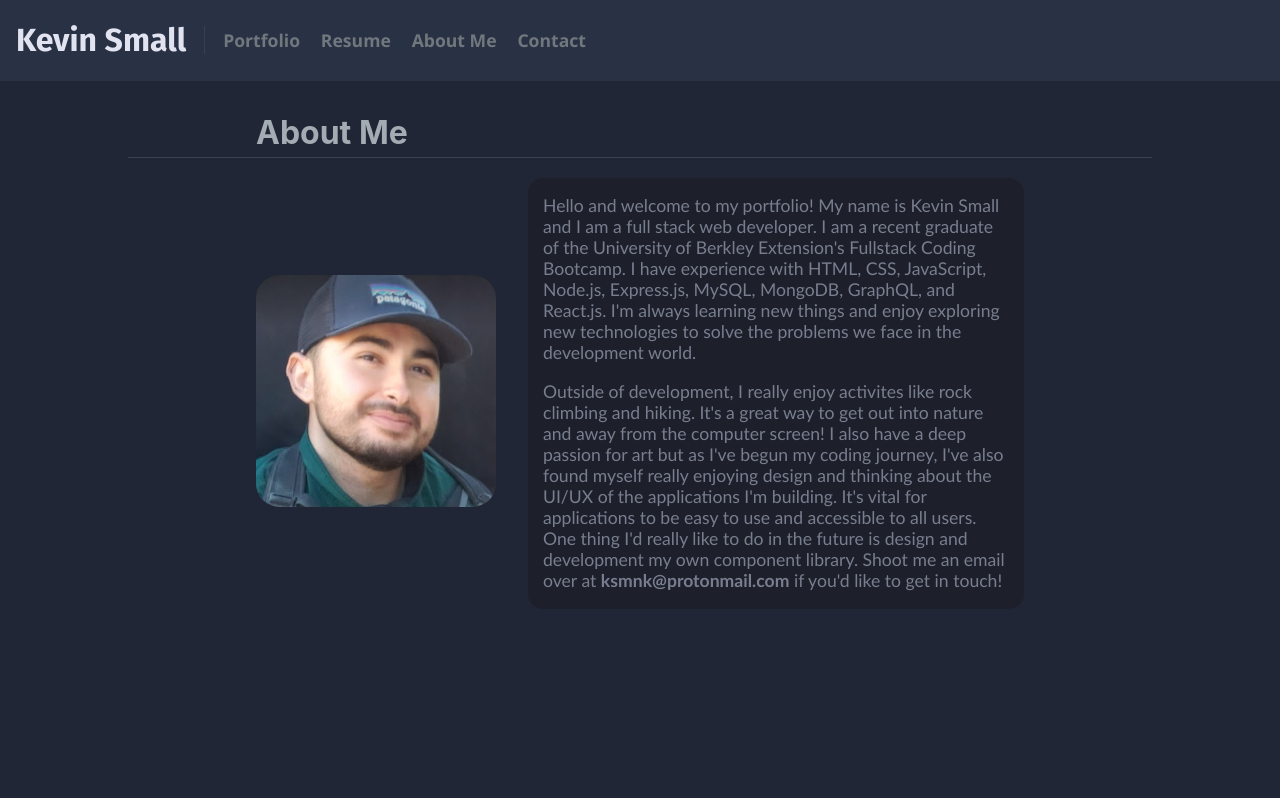
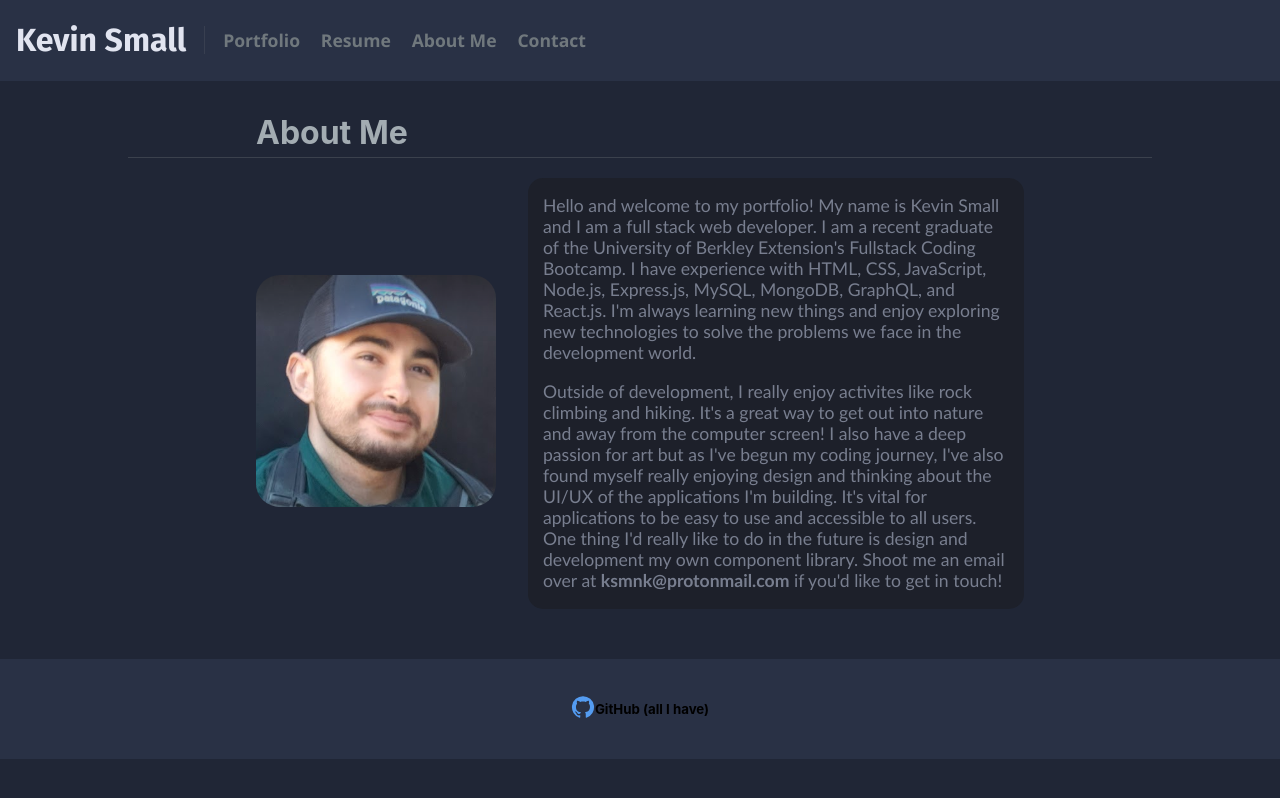
Before and after one commit to Kevrev/react-portfolio, a React (Create React App) app: page / in a window 1280 px wide. Built offline with nearby package versions, Linux system fonts and the light colour scheme.

Commit message:
quick footer

```diff
--- a/src/App.js
+++ b/src/App.js
@@ -6,6 +6,7 @@ import Contact from './pages/Contact';
 import Portfolio from './pages/Portfolio';
 import Resume from './pages/Resume';
 import About from './pages/About';
+import Footer from './components/Footer';
 
 function App() {
   return (
@@ -20,6 +21,7 @@ function App() {
         <Route path="/about" element={<About />} />
         <Route path="/" element={<About />} />
       </Routes>
+      <Footer />
     </>
   );
 }
--- /dev/null
+++ b/src/components/Footer/index.css
@@ -0,0 +1,15 @@
+.footer {
+    background-color: #293145;
+    margin-top: 50px;
+    padding: 20px 0;
+    text-align: center;
+    bottom: 0;
+    width: 100%;
+  }
+
+  .footerWrap {
+    display: flex;
+    flex-direction: row;
+    align-items: center;
+    justify-content: center;
+  }
--- /dev/null
+++ b/src/components/Footer/index.js
@@ -0,0 +1,19 @@
+import React from "react";
+import "./index.css";
+import GitHubIcon from "@mui/icons-material/GitHub";
+import { Link } from "react-router-dom";
+
+const Footer = () => {
+  return (
+    <footer className="footer">
+      <div className="footerWrap">
+        <Link to="https://github.com/Kevrev">
+            <GitHubIcon />
+        </Link>
+        <h5>GitHub (all I have)</h5>
+      </div>
+    </footer>
+  );
+};
+
+export default Footer;
```
